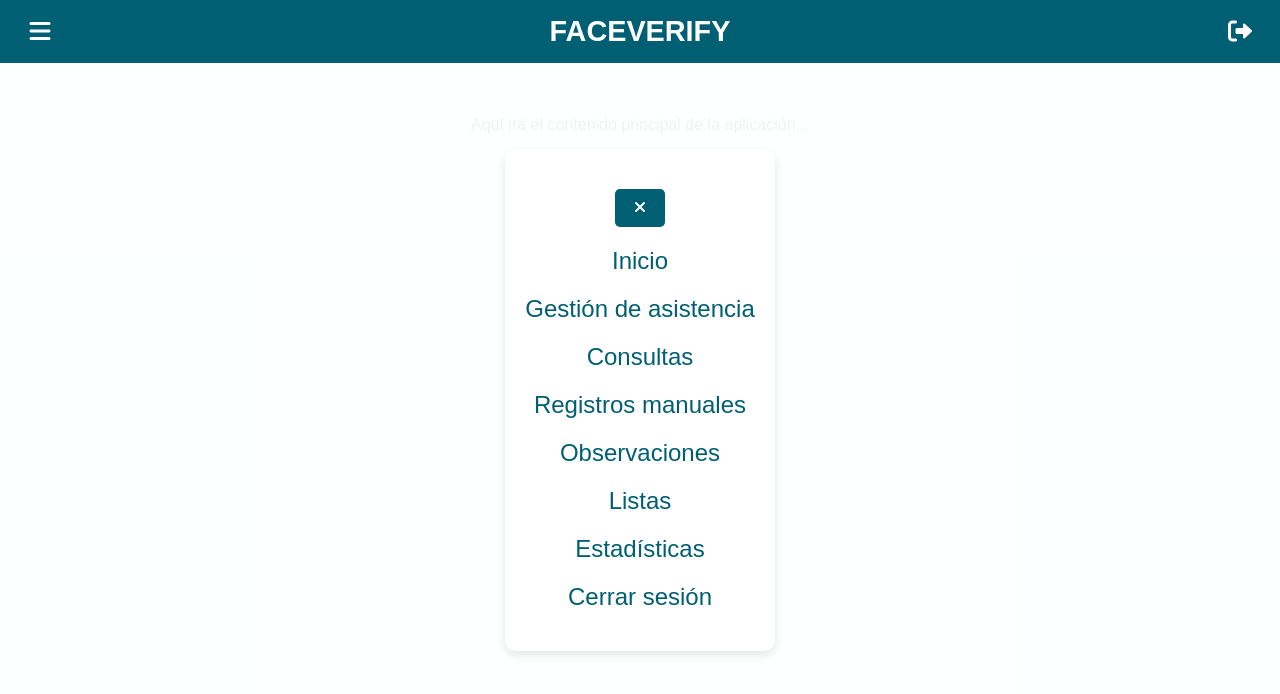
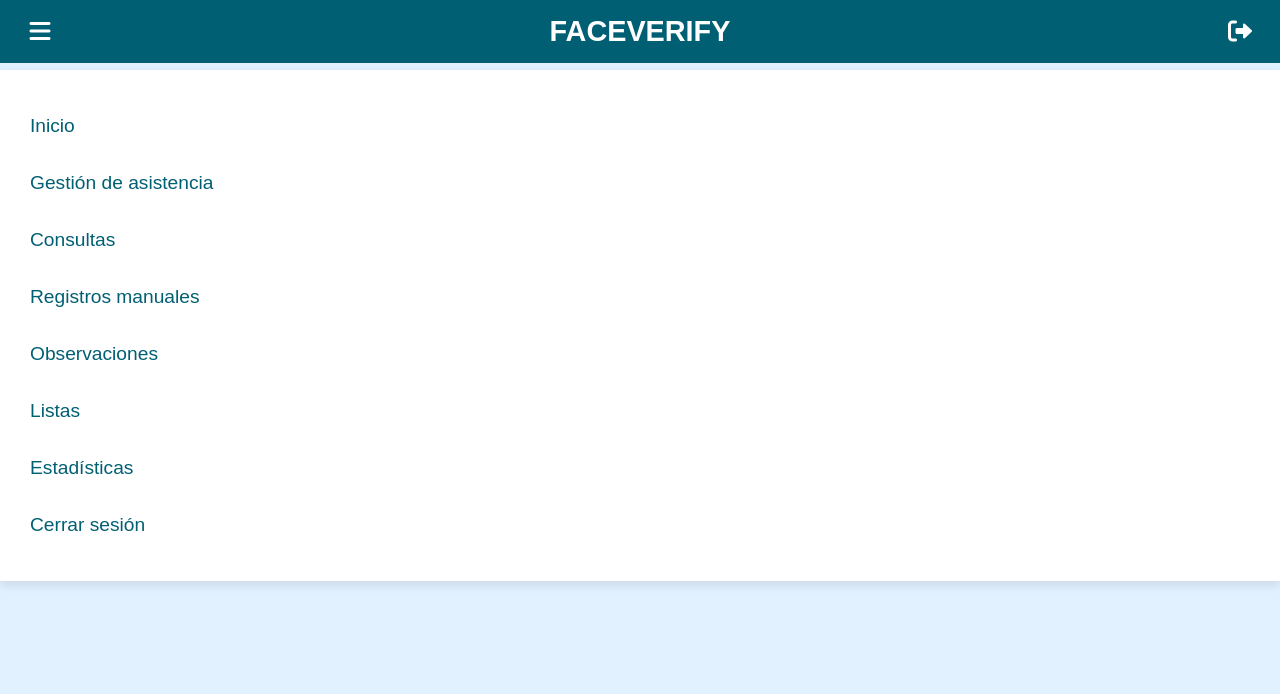
Before and after one commit to Escobar1401/FaceVerify, a plain HTML site: page html/homepage.html in a window 1280 px wide. Both pictures are taken after a click on the button 40 px from the left and 31 px from the top of the page. Drawn offline with Linux system fonts and the light colour scheme.

Commit message:
Se modifico el menu de la pagina principal

```diff
--- a/css/homepagestyle.css
+++ b/css/homepagestyle.css
@@ -1,4 +1,4 @@
- /* 🔹 Estilos generales */
+/* 🔹 Estilos generales */
 body, html {
     margin: 0;
     padding: 0;
@@ -19,17 +19,17 @@ body, html {
 .top-bar {
     display: flex;
     align-items: center;
-    justify-content: space-between; /* Espaciado uniforme */
+    justify-content: space-between;
     width: 100%;
-    padding: 15px 20px; /* Padding ajustado */
+    padding: 15px 20px;
     background-color: #005f73;
     color: white;
     position: fixed;
     top: 0;
     left: 0;
     right: 0;
-    z-index: 1000;
-    box-sizing: border-box; /* Asegura que el padding no afecte el ancho total */
+    z-index: 1000; /* Barra superior por encima de todo */
+    box-sizing: border-box;
 }
 
 /* 🔹 Botones del menú y cerrar sesión */
@@ -39,9 +39,9 @@ body, html {
     color: white;
     font-size: 1.5rem;
     cursor: pointer;
-    width: 40px; /* Tamaño fijo */
+    width: 40px;
     text-align: center;
-    flex-shrink: 0; /* Evita que se encojan */
+    flex-shrink: 0;
 }
 
 /* 🔹 Título centrado */
@@ -49,70 +49,60 @@ body, html {
     font-size: 1.8rem;
     font-weight: bold;
     text-align: center;
-    flex-grow: 1; /* Ocupa el espacio restante */
-    margin: 0 10px; /* Margen para separar los botones */
-    white-space: nowrap; /* Evita que el título se divida en varias líneas */
-    overflow: hidden; /* Oculta el texto que no cabe */
-    text-overflow: ellipsis; /* Añade puntos suspensivos si el texto es demasiado largo */
+    flex-grow: 1;
+    margin: 0 10px;
+    white-space: nowrap;
+    overflow: hidden;
+    text-overflow: ellipsis;
 }
 
-/* 🔹 Menú lateral (oculto al inicio) */
+/* 🔹 Menú desplegable desde la barra superior */
 .menu-overlay {
     position: fixed;
-    top: 0;
+    top: 70px; /* Espacio para la barra superior */
     left: 0;
-    width: 100%;
-    height: 100%;
-    background-color: rgba(255, 255, 255, 0.95); /* Fondo claro */
-    display: none;
-    flex-direction: column;
-    align-items: center;
-    justify-content: center;
+    width: 100%; /* Ocupa todo el ancho */
+    background-color: #ffffff; /* Fondo blanco */
+    box-shadow: 0 4px 10px rgba(0, 0, 0, 0.1); /* Sombra suave */
+    transition: transform 0.3s ease; /* Animación suave */
+    transform: translateY(-100%); /* Oculta el menú arriba */
     z-index: 999;
+}
+
+/* 🔹 Mostrar el menú */
+.menu-overlay.active {
+    transform: translateY(0); /* Muestra el menú */
 }
 
 /* 🔹 Contenido del menú */
 .menu-content {
-    text-align: center;
-    background-color: white; /* Fondo blanco */
     padding: 20px;
-    border-radius: 10px;
-    box-shadow: 0 4px 10px rgba(0, 0, 0, 0.1); /* Sombra suave */
 }
 
-.menu-content ul {
+.menu-nav ul {
     list-style: none;
     padding: 0;
+    margin: 0;
 }
 
-.menu-content ul li {
-    margin: 20px 0;
+.menu-nav ul li {
+    margin: 15px 0;
 }
 
-.menu-content ul li a {
+.menu-nav ul li a {
     color: #005f73; /* Color azul oscuro */
-    font-size: 1.5rem;
     text-decoration: none;
+    font-size: 1.2rem;
+    display: flex;
+    align-items: center;
+    padding: 10px;
+    border-radius: 5px;
+    transition: background-color 0.3s ease;
 }
 
-.menu-content ul li a:hover {
-    text-decoration: underline;
-}
-
-/* 🔹 Botón para cerrar el menú */
-.close-menu {
-    background-color: #005f73; /* Fondo azul oscuro */
-    color: white; /* Texto blanco */
-    border: none;
-    padding: 10px 20px;
-    font-size: 1rem;
-    border-radius: 5px;
-    cursor: pointer;
-    margin-top: 20px; /* Espacio superior */
-}
-
-.close-menu:hover {
-    background-color: #004052; /* Color azul más oscuro al pasar el mouse */
+.menu-nav ul li a:hover {
+    background-color: #e2f1ff; /* Fondo azul claro al pasar el mouse */
+    color: #004052; /* Color azul más oscuro al pasar el mouse */
 }
 
 /* 🔹 Contenido principal */
--- a/html/homepage.html
+++ b/html/homepage.html
@@ -26,12 +26,9 @@
         <!-- Menú lateral (oculto al inicio) -->
         <div class="menu-overlay" id="menuOverlay">
             <div class="menu-content">
-                <button class="close-menu" id="closeMenu">
-                    <i class="fas fa-times"></i>
-                </button>
                 <nav class="menu-nav">
                     <ul>
-
+                        <!-- Las opciones del menú se generarán dinámicamente con JavaScript -->
                     </ul>
                 </nav>
             </div>
--- a/js/homepagescript.js
+++ b/js/homepagescript.js
@@ -3,14 +3,13 @@ const userRole = "profesor"; // Puede ser "admin", "profesor" o "estudiante"
 
 // Seleccionar elementos
 const openMenu = document.getElementById("openMenu");
-const closeMenu = document.getElementById("closeMenu");
 const menuOverlay = document.getElementById("menuOverlay");
 const menuNav = document.querySelector(".menu-nav ul");
 
 // Opciones de menú según el rol del usuario
 const menuOptions = {
     profesor: [
-        { text: "Inicio", link: "#" },
+        { text: "Inicio", link: "homepage.html" },
         { text: "Gestión de asistencia", link: "#" },
         { text: "Consultas", link: "#" },
         { text: "Registros manuales", link: "#" },
@@ -66,6 +65,11 @@ function renderMenu(role) {
         a.textContent = option.text;
         li.appendChild(a);
         menuNav.appendChild(li);
+
+        // Cerrar el menú al hacer clic en una opción
+        a.addEventListener("click", () => {
+            menuOverlay.classList.remove("active");
+        });
     });
 }
 
@@ -74,10 +78,12 @@ renderMenu(userRole);
 
 // Abrir menú
 openMenu.addEventListener("click", function () {
-    menuOverlay.style.display = "flex";
+    menuOverlay.classList.add("active");
 });
 
-// Cerrar menú
-closeMenu.addEventListener("click", function () {
-    menuOverlay.style.display = "none";
+// Cerrar menú al hacer clic fuera de él
+document.addEventListener("click", (event) => {
+    if (!menuOverlay.contains(event.target) && !openMenu.contains(event.target)) {
+        menuOverlay.classList.remove("active");
+    }
 });
```
